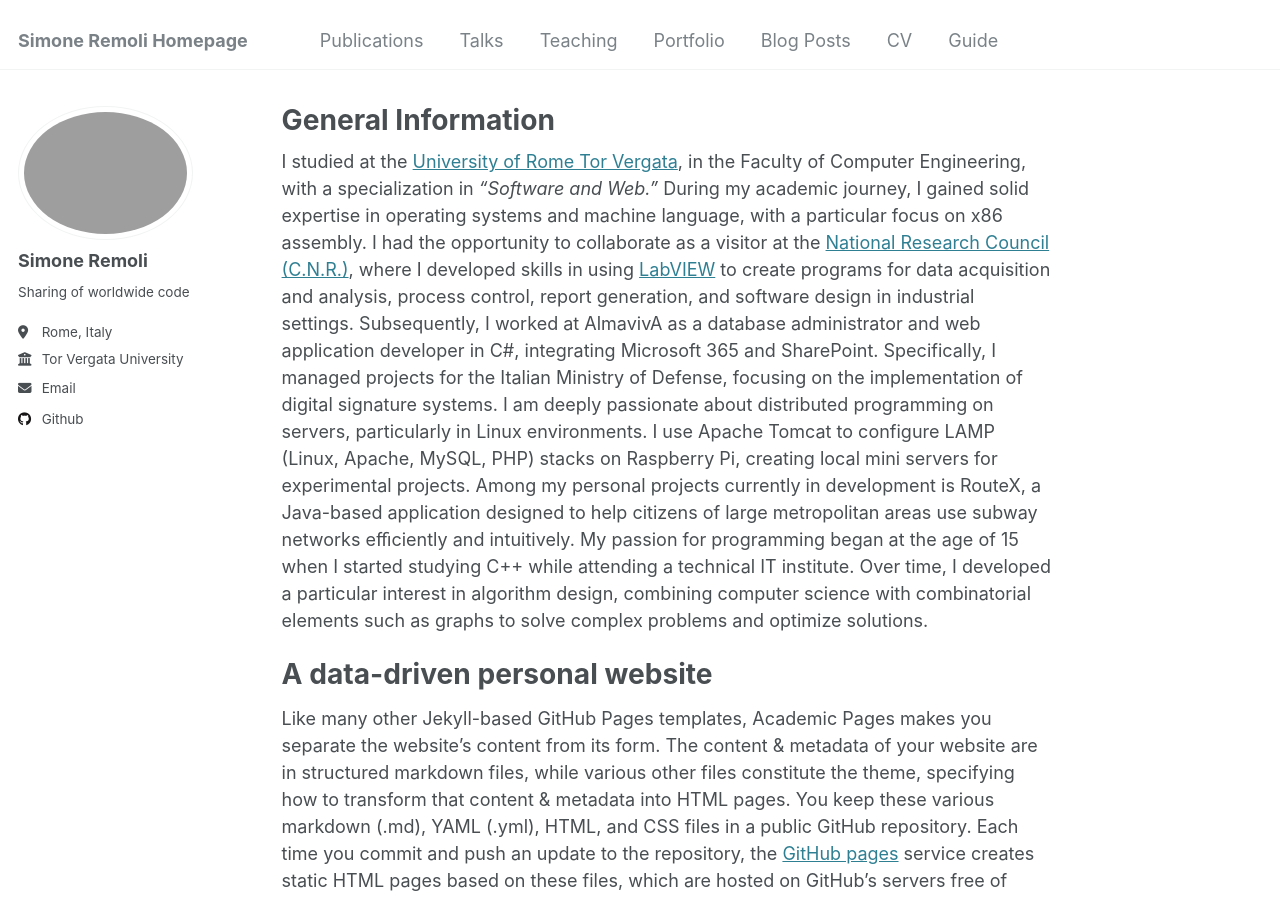
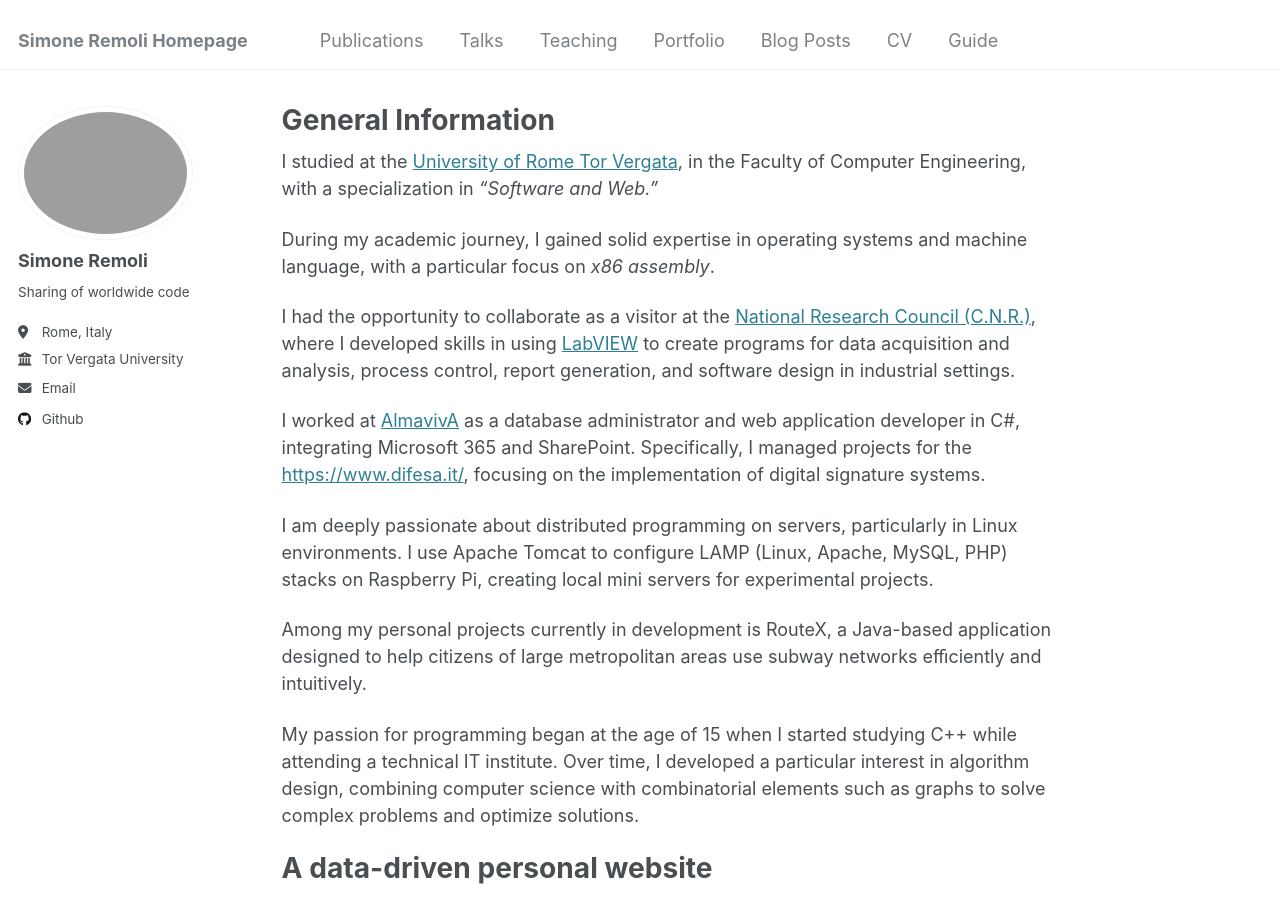
Before and after one commit to SimoneRemoli/SimoneRemoli.github.io, a Jekyll site: the page built from _pages/about.md, in a window 1280 px wide and 900 px high. Built offline with Jekyll 4.4.1, drawn with Linux system fonts in a browser that asks for light colours.

Commit message:
Update about.md

```diff
--- a/_pages/about.md
+++ b/_pages/about.md
@@ -9,20 +9,26 @@ redirect_from:
 
 I studied at the [University of Rome Tor Vergata](https://ing.uniroma2.it/), in the Faculty of Computer
 Engineering, with a specialization in *"Software and Web."*
-During my academic journey, I gained solid expertise in operating systems and machine language, with a particular focus on x86
-assembly.
+
+During my academic journey, I gained solid expertise in operating systems and machine language, with a particular focus on *x86
+assembly*.
+
 I had the opportunity to collaborate as a visitor at the [National Research Council (C.N.R.)](https://www.cnr.it/), where I
-developed skills in using [LabVIEW](https://www.ni.com/en/shop/labview.html) to create programs for data acquisition and analysis, process
-control, report generation, and software design in industrial settings.
-Subsequently, I worked at AlmavivA as a database administrator and web application developer in
-C#, integrating Microsoft 365 and SharePoint. Specifically, I managed projects for the Italian
-Ministry of Defense, focusing on the implementation of digital signature systems.
+developed skills in using [LabVIEW](https://www.ni.com/en/shop/labview.html) to create programs for data acquisition and analysis, process control, report generation, and software design in industrial settings.
+
+I worked at [AlmavivA](https://www.almaviva.it/it_IT) as a database administrator and web application developer in
+C#, integrating Microsoft 365 and SharePoint.
+Specifically, I managed projects for the [https://www.difesa.it/](Italian Ministry of Defense), focusing on the implementation of digital signature systems.
+
 I am deeply passionate about distributed programming on servers, particularly in Linux
-environments. I use Apache Tomcat to configure LAMP (Linux, Apache, MySQL, PHP) stacks on
+environments.
+I use Apache Tomcat to configure LAMP (Linux, Apache, MySQL, PHP) stacks on
 Raspberry Pi, creating local mini servers for experimental projects.
+
 Among my personal projects currently in development is RouteX, a Java-based application
 designed to help citizens of large metropolitan areas use subway networks eﬃciently and
 intuitively.
+
 My passion for programming began at the age of 15 when I started studying C++ while attending
 a technical IT institute. Over time, I developed a particular interest in algorithm design, combining
 computer science with combinatorial elements such as graphs to solve complex problems and
```
